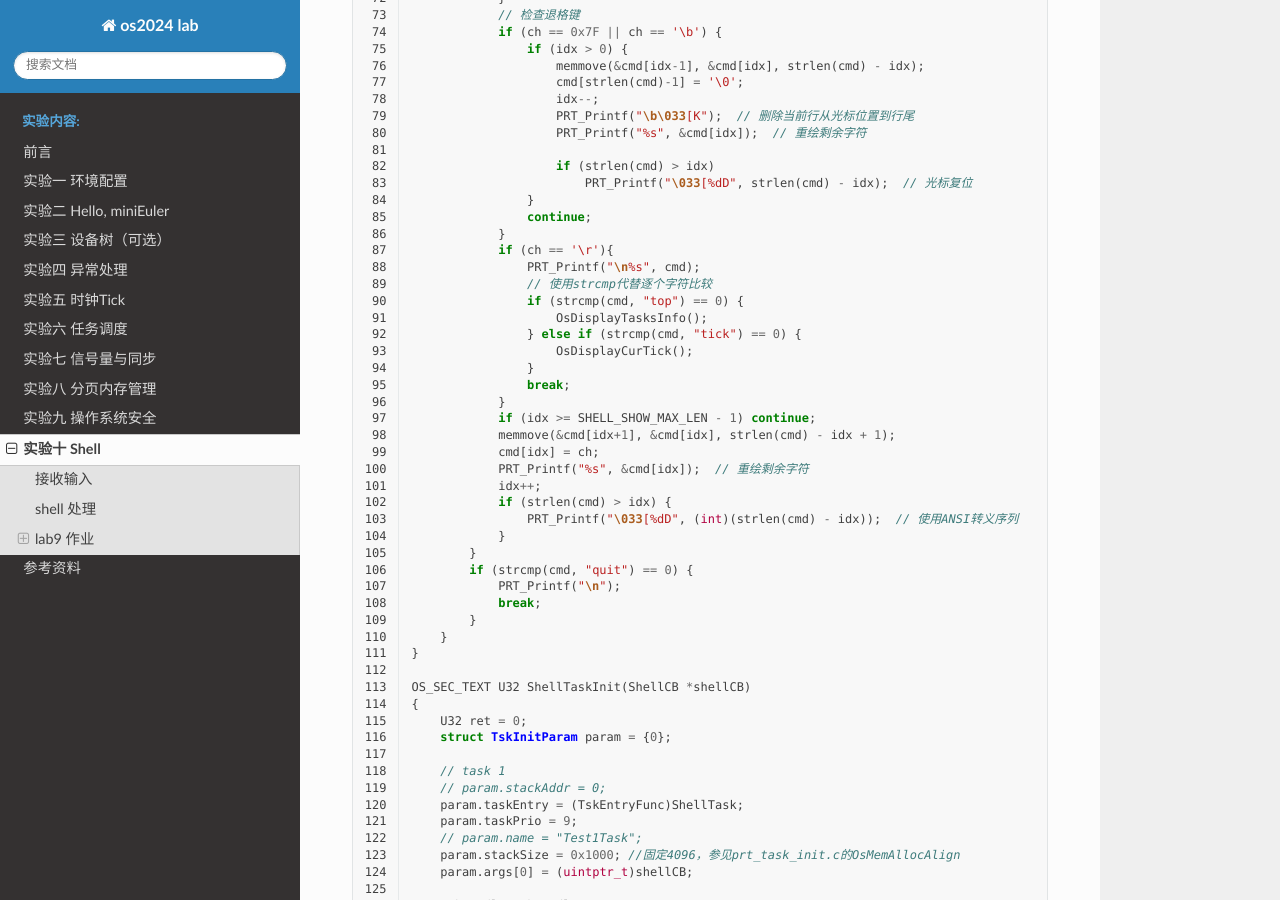
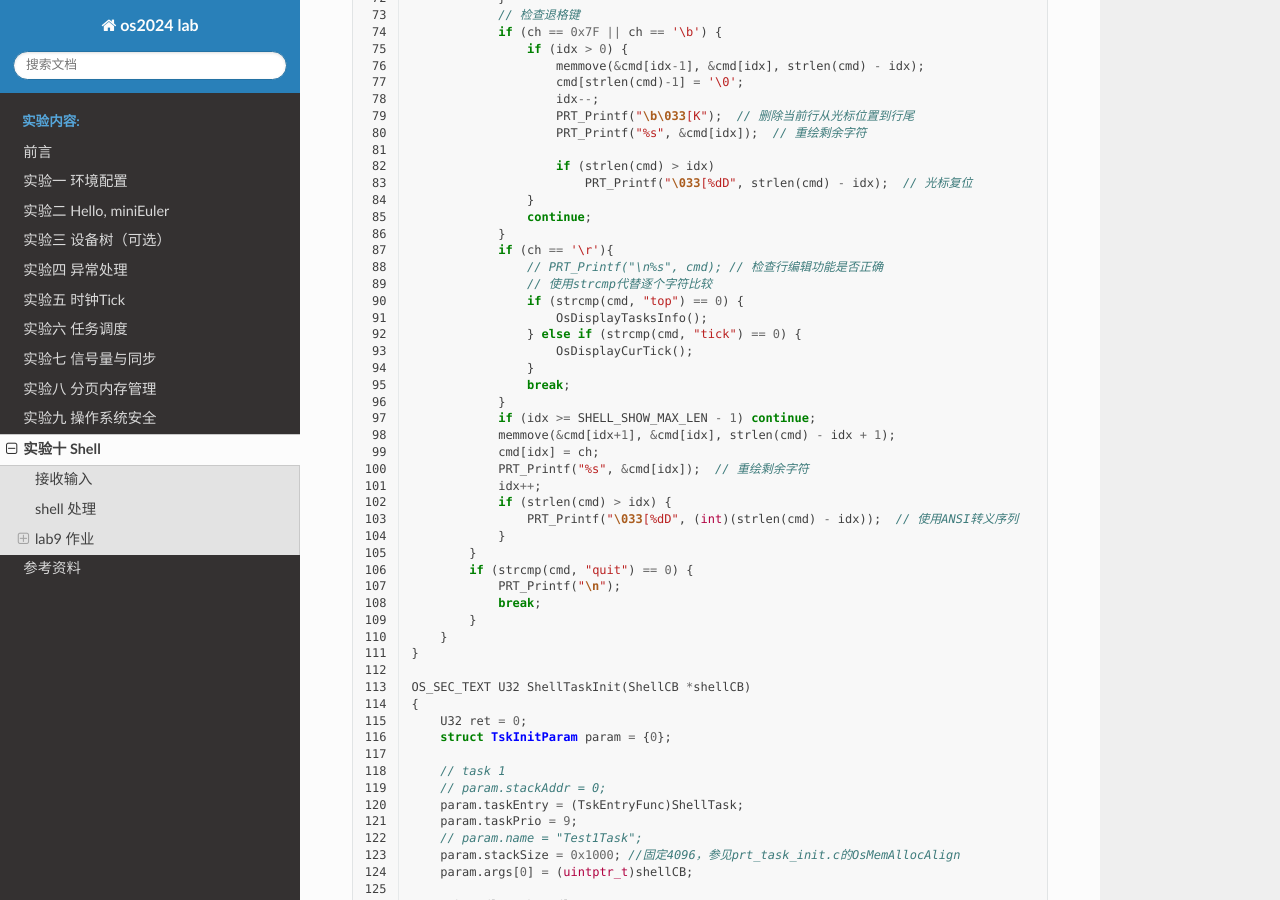
Before and after one commit to ruiatgithub/os2024, a Sphinx documentation site: the page built from source/lab9/index.rst, in a window 1280 px wide and 900 px high, scrolled down 4659 px. Built offline with Sphinx 7.4.7 and the Read the Docs theme 3.1.0, drawn with Linux system fonts in a browser that asks for light colours; pages that are not in the unit, such as notebooks, are missing from menus.

Commit message:
删除验证行编辑功能的提示

```diff
--- a/source/lab9/index.rst
+++ b/source/lab9/index.rst
@@ -282,7 +282,7 @@ shell 处理
                     continue;
                 }
                 if (ch == '\r'){
-                    PRT_Printf("\n%s", cmd);
+                    // PRT_Printf("\n%s", cmd); // 检查行编辑功能是否正确
                     // 使用strcmp代替逐个字符比较
                     if (strcmp(cmd, "top") == 0) {
                         OsDisplayTasksInfo();
```
